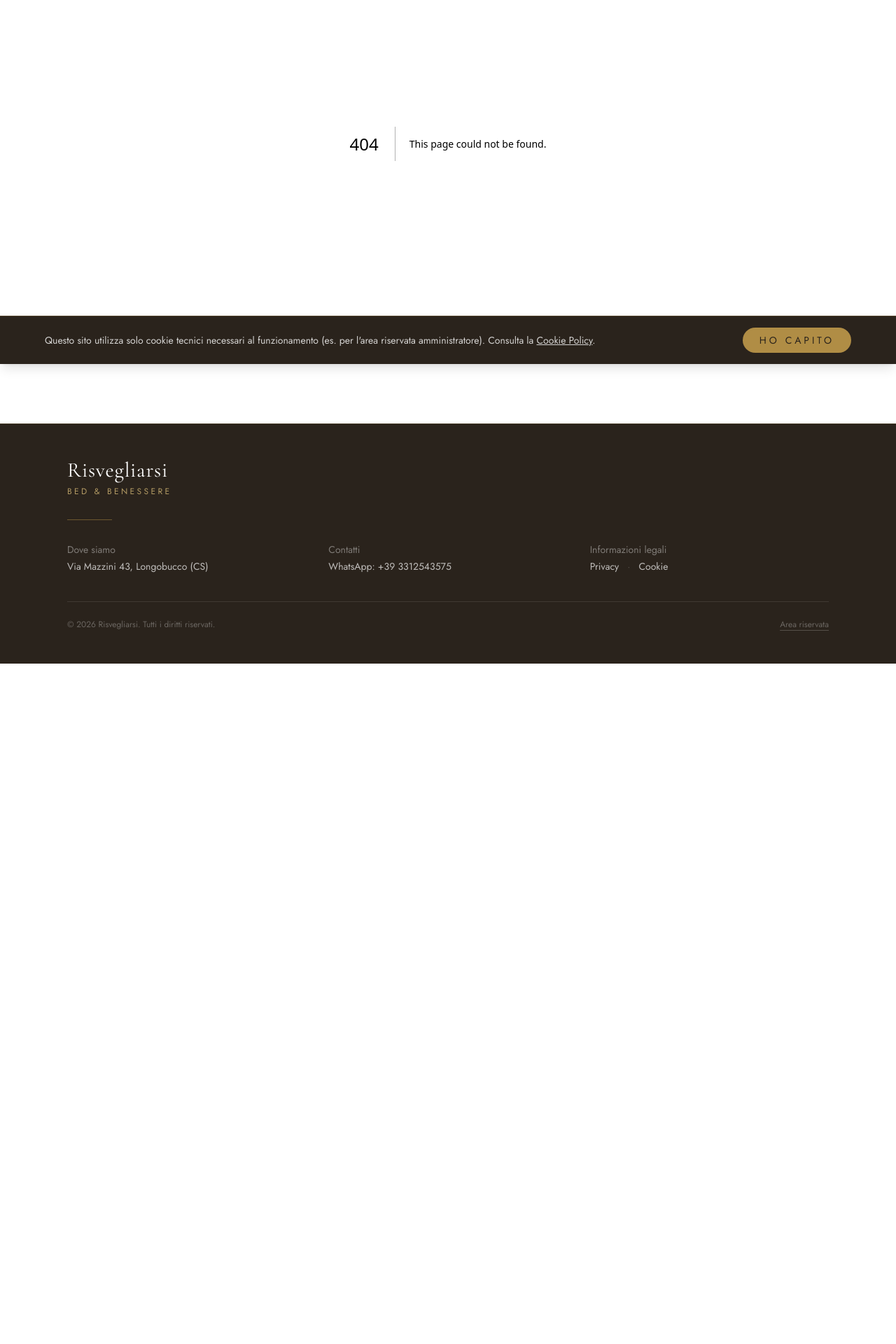
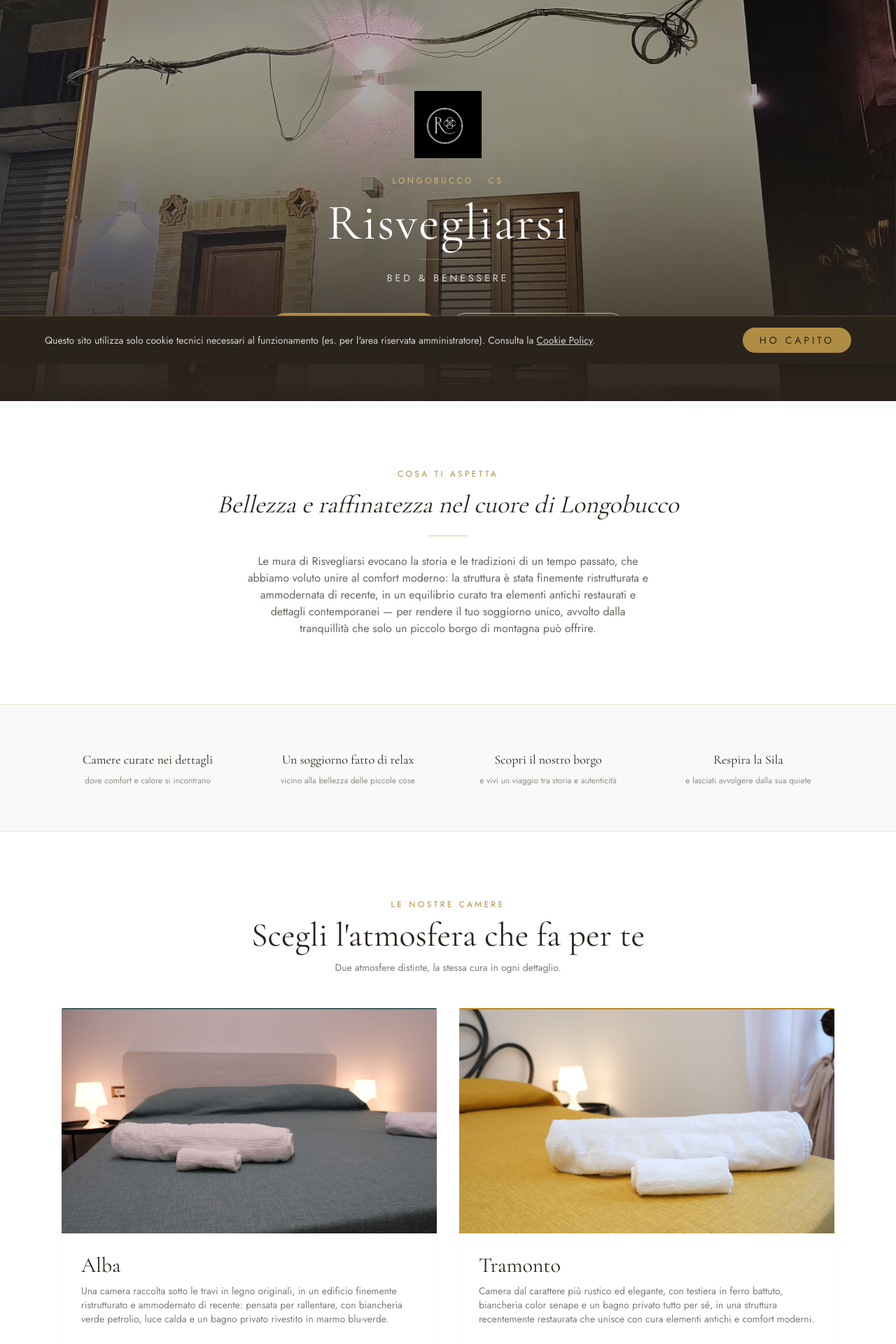
Before and after one commit to rossanorooms-prog/risvegliarsi, a Next.js app: page /anteprima in a window 1280 px wide. Before the commit this address had no page. Shown: the part 280-2200 px from the top of the page at 70% size. Before the commit the page ends 1228 px from the top, so only its background shows below. Built offline with nearby package versions, Linux system fonts and the light colour scheme.

Commit message:
Aggiunta pagina /anteprima: home riorganizzata a sezioni narrative con teaser territorio, tagline e galleria, ispirata a strutture concorrenti

```diff
--- /dev/null
+++ b/app/anteprima/page.tsx
@@ -0,0 +1,203 @@
+import Image from "next/image";
+import Link from "next/link";
+import { camere, servizi, site, galleriaEsterni, cosaFare, galleriaComune } from "@/data/config";
+import WhatsAppButton from "@/components/WhatsAppButton";
+import Reviews from "@/components/Reviews";
+
+const tagline = [
+  { titolo: "Camere curate nei dettagli", testo: "dove comfort e calore si incontrano" },
+  { titolo: "Un soggiorno fatto di relax", testo: "vicino alla bellezza delle piccole cose" },
+  { titolo: "Scopri il nostro borgo", testo: "e vivi un viaggio tra storia e autenticità" },
+  { titolo: "Respira la Sila", testo: "e lasciati avvolgere dalla sua quiete" },
+];
+
+// Galleria teaser per la home: alcune foto delle camere + spazi comuni
+const teaserFoto = [
+  camere[0].galleria[0],
+  camere[1].galleria[0],
+  galleriaComune[0],
+  camere[0].galleria[2] || camere[0].galleria[0],
+];
+
+export default function AnteprimaPage() {
+  return (
+    <>
+      {/* HERO */}
+      <section className="relative flex h-[96vh] min-h-[620px] items-end justify-center overflow-hidden">
+        <Image
+          src={galleriaEsterni[0].src}
+          alt={galleriaEsterni[0].alt}
+          fill
+          priority
+          className="object-cover"
+        />
+        <div className="absolute inset-0 bg-gradient-to-t from-inchiostro via-inchiostro/40 to-inchiostro/10" />
+        <div className="relative z-10 flex flex-col items-center px-6 pb-20 text-center text-crema">
+          <Image src="/images/logo-white.png" alt={site.nome} width={96} height={96} className="mb-6" />
+          <p className="font-body text-xs uppercase tracking-widest2 text-orochiaro">
+            {site.comune} · {site.provincia}
+          </p>
+          <h1 className="mt-4 font-display text-6xl tracking-wide sm:text-7xl">{site.nome}</h1>
+          <div className="mt-4 h-px w-20 bg-oro/60" />
+          <p className="mt-4 font-body text-sm uppercase tracking-widest2 text-crema/80">{site.claim}</p>
+          <div className="mt-10 flex flex-wrap justify-center gap-4">
+            <Link href="/camere" className="rounded-full bg-oro px-7 py-3 font-body text-sm uppercase tracking-widest2 text-inchiostro transition hover:bg-orochiaro">
+              Scopri le camere
+            </Link>
+            <Link href="/disponibilita" className="rounded-full border border-crema/60 px-7 py-3 font-body text-sm uppercase tracking-widest2 text-crema transition hover:bg-crema/10">
+              Vedi disponibilità
+            </Link>
+          </div>
+        </div>
+      </section>
+
+      {/* COSA TI ASPETTA — narrazione d'apertura */}
+      <section className="mx-auto max-w-3xl px-6 py-24 text-center">
+        <p className="font-body text-xs uppercase tracking-widest2 text-oro">Cosa ti aspetta</p>
+        <p className="mt-4 font-display text-3xl italic leading-snug text-inchiostro sm:text-4xl">
+          Bellezza e raffinatezza nel cuore di {site.comune}
+        </p>
+        <div className="mx-auto mt-6 h-px w-14 bg-oro/50" />
+        <p className="mx-auto mt-6 max-w-xl font-body text-inchiostro/70">
+          Le mura di {site.nome} evocano la storia e le tradizioni di un tempo
+          passato, che abbiamo voluto unire al comfort moderno: la struttura è
+          stata finemente ristrutturata e ammodernata di recente, in un
+          equilibrio curato tra elementi antichi restaurati e dettagli
+          contemporanei — per rendere il tuo soggiorno unico, avvolto dalla
+          tranquillità che solo un piccolo borgo di montagna può offrire.
+        </p>
+      </section>
+
+      {/* TAGLINE — quattro promesse brevi, come un indice visivo */}
+      <section className="border-y border-oro/20 bg-cremascura/50 py-16">
+        <div className="mx-auto grid max-w-6xl gap-10 px-6 sm:grid-cols-2 md:grid-cols-4">
+          {tagline.map((t) => (
+            <div key={t.titolo} className="text-center">
+              <p className="font-display text-lg text-inchiostro">{t.titolo}</p>
+              <p className="mt-2 font-body text-xs text-inchiostro/50">{t.testo}</p>
+            </div>
+          ))}
+        </div>
+      </section>
+
+      {/* CAMERE */}
+      <section className="py-24">
+        <div className="mx-auto max-w-6xl px-6">
+          <p className="text-center font-body text-xs uppercase tracking-widest2 text-oro">Le nostre camere</p>
+          <h2 className="mb-3 mt-3 text-center font-display text-4xl text-inchiostro sm:text-5xl">
+            Scegli l&apos;atmosfera che fa per te
+          </h2>
+          <p className="mx-auto mb-12 max-w-md text-center font-body text-sm text-inchiostro/60">
+            Due atmosfere distinte, la stessa cura in ogni dettaglio.
+          </p>
+          <div className="grid gap-8 sm:grid-cols-2">
+            {camere.map((c) => {
+              const accento = c.accento === "petrolio" ? "border-petrolio" : "border-senape";
+              return (
+                <Link
+                  key={c.slug}
+                  href={`/camere#${c.slug}`}
+                  className={`group block overflow-hidden rounded-sm border-t-2 ${accento} bg-crema shadow-sm transition hover:shadow-xl`}
+                >
+                  <div className="relative h-80 w-full overflow-hidden">
+                    <Image
+                      src={c.copertina.src}
+                      alt={c.copertina.alt}
+                      fill
+                      className="object-cover transition-transform duration-700 group-hover:scale-105"
+                    />
+                  </div>
+                  <div className="p-7">
+                    <p className="font-display text-3xl text-inchiostro">{c.nome}</p>
+                    <p className="mt-2 font-body text-sm text-inchiostro/60">{c.descrizione}</p>
+                  </div>
+                </Link>
+              );
+            })}
+          </div>
+        </div>
+      </section>
+
+      {/* COSA VISITARE — teaser del territorio direttamente in home */}
+      <section className="bg-inchiostro py-24 text-crema">
+        <div className="mx-auto max-w-5xl px-6 text-center">
+          <p className="font-body text-xs uppercase tracking-widest2 text-orochiaro">Un borgo antico</p>
+          <h2 className="mt-3 font-display text-4xl sm:text-5xl">Cosa visitare</h2>
+          <div className="mx-auto mt-6 h-px w-14 bg-oro/50" />
+          <div className="mt-12 grid gap-10 text-left sm:grid-cols-2">
+            {cosaFare.slice(0, 4).map((m) => (
+              <div key={m.titolo} className="border-t border-crema/15 pt-4">
+                <p className="font-display text-xl text-orochiaro">{m.titolo}</p>
+                <p className="mt-2 font-body text-sm text-crema/70">{m.testo}</p>
+              </div>
+            ))}
+          </div>
+          <Link
+            href="/longobucco"
+            className="mt-12 inline-block rounded-full border border-crema/60 px-7 py-3 font-body text-sm uppercase tracking-widest2 text-crema transition hover:bg-crema/10"
+          >
+            Scopri il borgo
+          </Link>
+        </div>
+      </section>
+
+      {/* GALLERIA TEASER */}
+      <section className="py-24">
+        <div className="mx-auto max-w-6xl px-6">
+          <p className="text-center font-body text-xs uppercase tracking-widest2 text-oro">Sei curioso?</p>
+          <h2 className="mt-3 text-center font-display text-4xl text-inchiostro sm:text-5xl">
+            Fai un giro nella struttura
+          </h2>
+          <div className="mt-12 grid grid-cols-2 gap-3 sm:grid-cols-4">
+            {teaserFoto.map((f, i) => (
+              <div key={i} className="relative aspect-[3/4] overflow-hidden rounded-sm">
+                <Image src={f.src} alt={f.alt} fill className="object-cover transition-transform duration-700 hover:scale-105" />
+              </div>
+            ))}
+          </div>
+          <div className="mt-10 text-center">
+            <Link
+              href="/camere"
+              className="inline-block rounded-full bg-inchiostro px-7 py-3 font-body text-sm uppercase tracking-widest2 text-crema transition hover:bg-inchiostro/90"
+            >
+              Guarda tutte le foto
+            </Link>
+          </div>
+        </div>
+      </section>
+
+      {/* SERVIZI */}
+      <section className="bg-cremascura/50 py-24">
+        <div className="mx-auto max-w-6xl px-6">
+          <h2 className="mb-3 text-center font-display text-4xl text-inchiostro sm:text-5xl">Servizi</h2>
+          <p className="mx-auto mb-14 max-w-md text-center font-body text-sm text-inchiostro/60">
+            Tutto quello che trovi incluso nel soggiorno.
+          </p>
+          <div className="grid gap-10 sm:grid-cols-2 md:grid-cols-3">
+            {servizi.map((s) => (
+              <div key={s.titolo} className="border-t border-oro/30 pt-4">
+                <p className="font-display text-xl text-inchiostro">{s.titolo}</p>
+                <p className="mt-2 font-body text-sm text-inchiostro/70">{s.testo}</p>
+              </div>
+            ))}
+          </div>
+        </div>
+      </section>
+
+      {/* RECENSIONI */}
+      <Reviews />
+
+      {/* CTA FINALE */}
+      <section className="bg-inchiostro py-24 text-center text-crema">
+        <p className="font-display text-4xl sm:text-5xl">Vuoi prenotare il tuo soggiorno?</p>
+        <div className="mx-auto mt-6 h-px w-14 bg-oro/50" />
+        <p className="mx-auto mt-6 max-w-md font-body text-crema/70">
+          Scrivici su WhatsApp: ti rispondiamo con la disponibilità reale delle camere.
+        </p>
+        <div className="mt-10 flex justify-center">
+          <WhatsAppButton label="Scrivici ora" fixed={false} />
+        </div>
+      </section>
+    </>
+  );
+}
```
